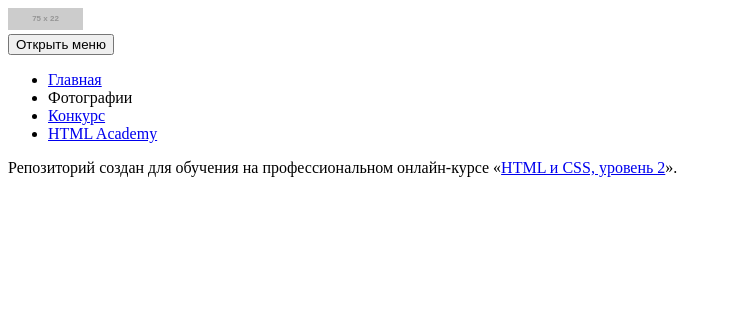
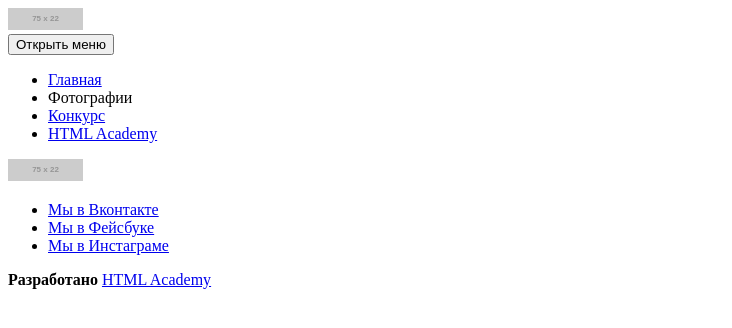
Before and after one commit to GreeneTM/677469-pink-18, a website: page source/photo.html in a window 1280 px wide. Shown: the whole page, without its empty margins (0-732 px from the left). Drawn offline with Linux system fonts and the light colour scheme; placeholder pictures from the web are drawn by us.

Commit message:
Добовляет разметку footer на страницу photo

```diff
--- a/source/photo.html
+++ b/source/photo.html
@@ -29,7 +29,28 @@
             </div>
           </nav>
         </header>
-    <p>Репозиторий создан для обучения на профессиональном онлайн‑курсе «<a href="https://htmlacademy.ru/intensive/adaptive">HTML и CSS, уровень 2</a>».</p>
-
+        <main></main>
+        <footer class="page-footer">
+            <div class="page-footer__social social">
+                <a class="page-footer__logo">
+                    <img class="page-footer__logo-image" src="https://via.placeholder.com/75x22" alt="pink" width="75" height="22">
+                  </a>
+              <ul class="social__list">
+                <li class="social__item">
+                  <a class="social__link social__link--vkontakte" href="https://vk.com/htmlacademy">Мы в Вконтакте</a>
+                </li>
+                <li class="social__item">
+                  <a class="social__link social__link--facebook" href="https://www.facebook.com/htmlacademy">Мы в Фейсбуке</a>
+                </li>
+                <li class="social__item">
+                  <a class="social__link social__link--instagram" href="https://www.instagram.com/htmlacademy">Мы в Инстаграме</a>
+                </li>
+              </ul>
+            </div>
+            <div class="page-footer__copyright copyright">
+              <b class="copyright__text">Разработано</b>
+              <a class="button copyright__link" href="https://htmlacademy.ru/intensive/adaptive">HTML Academy</a>
+            </div>
+        </footer>
   </body>
 </html>
```
